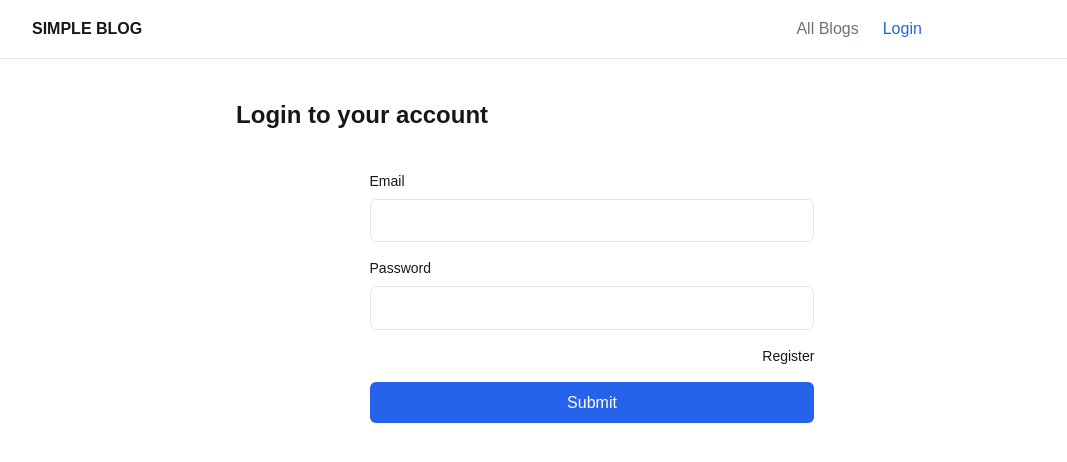
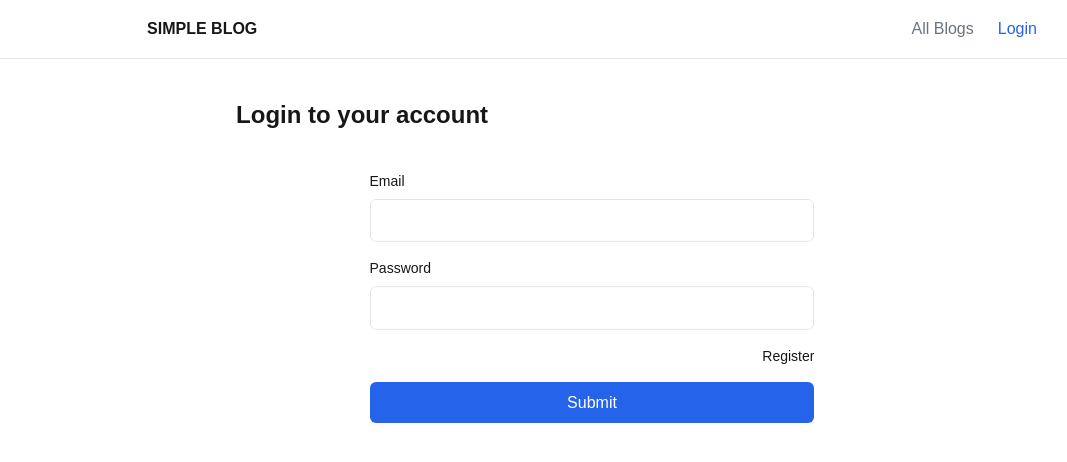
Before and after one commit to cottonBuds211/simple-blog, a Next.js app: page /login in a window 1280 px wide. Shown: the top 462 px of the page, without its empty margins (48-1115 px from the left). Built offline with nearby package versions, Linux system fonts and the light colour scheme; no server answers.

Commit message:
nav responsiveness

```diff
--- a/src/ui/Nav.tsx
+++ b/src/ui/Nav.tsx
@@ -25,7 +25,7 @@ export default function Nav() {
 
   return (
     <nav className=" hover:cursor-pointer w-full h-fit border-b py-4 px-5 lg:px-20 border-black/10">
-      <span className="flex justify-between max-w-[100ch] w-full">
+      <span className="flex justify-between max-w-[100ch] w-full md:mx-auto">
         <Link href="/" className="font-bold uppercase">
           Simple Blog
         </Link>
```
